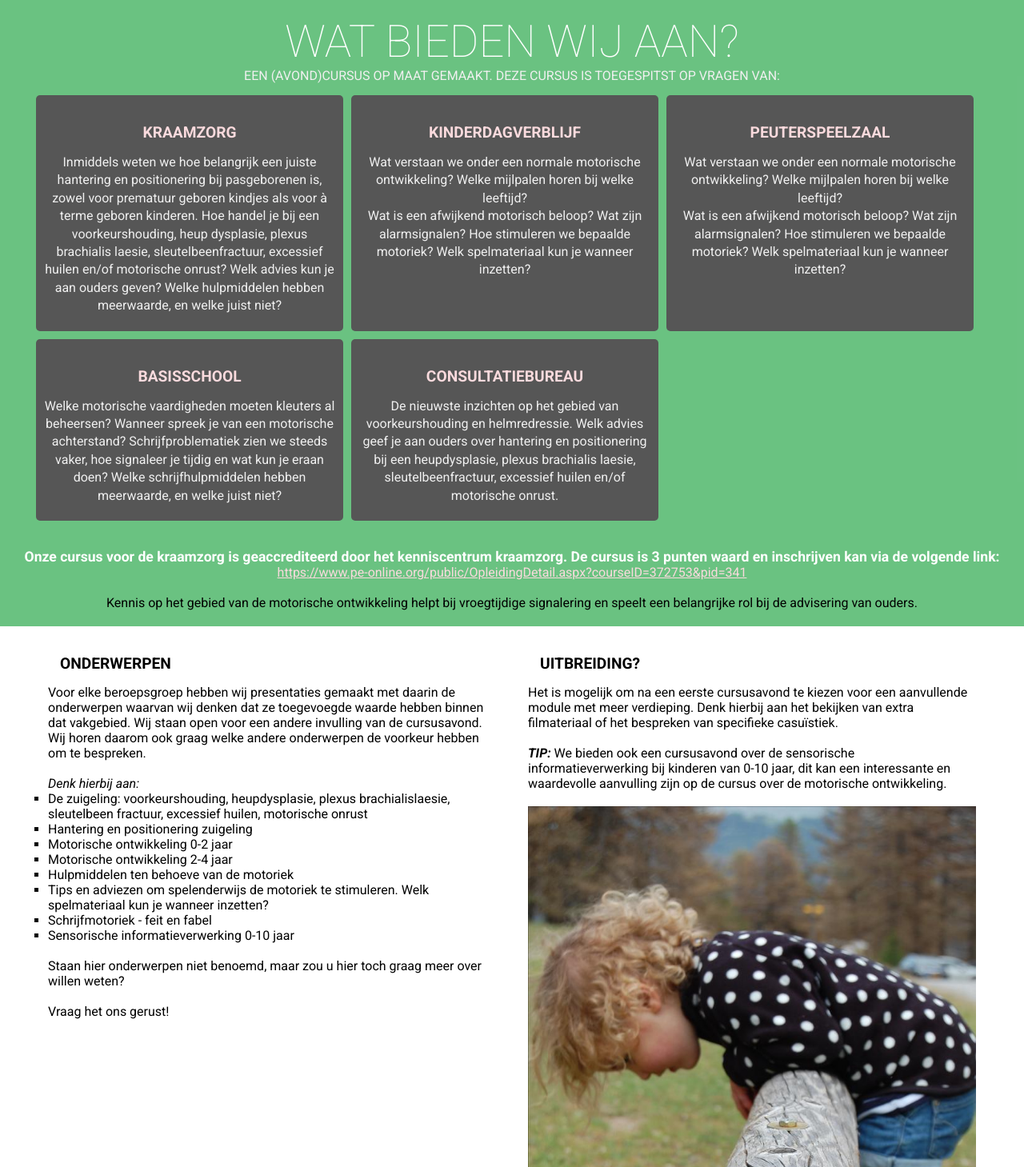
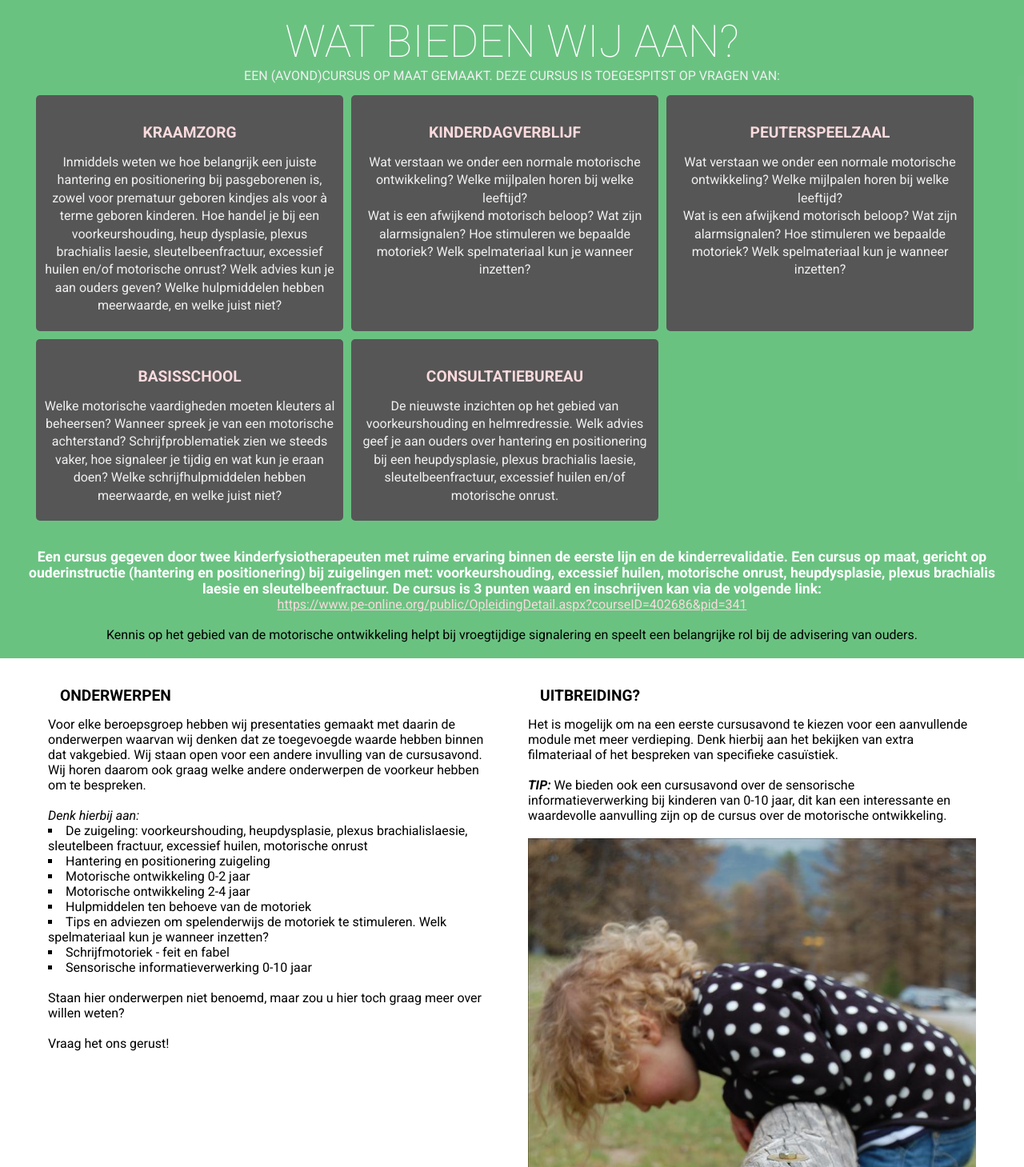
Before and after one commit to kindercursussen/kindercursussen.github.io, a PHP site: page /onze_cursus.html in a window 1280 px wide. Shown: the part 160-1619 px from the top of the page at 80% size. Run offline with PHP 8.4, Linux system fonts and the light colour scheme.

Commit message:
bullet points inside

```diff
--- a/onze_cursus.html
+++ b/onze_cursus.html
@@ -73,8 +73,9 @@
         </div>
       </div>
       <div class="link_accreditatie">
-        <p class="accreditatie_tekst">Onze cursus voor de kraamzorg is geaccrediteerd door het kenniscentrum kraamzorg. De cursus is 3 punten waard en inschrijven kan via de volgende link:</p>
-        <p><a class="link_style" href="https://www.pe-online.org/public/OpleidingDetail.aspx?courseID=372753&pid=341" target="_blank">https://www.pe-online.org/public/OpleidingDetail.aspx?courseID=372753&pid=341</a></p>
+        <p class="accreditatie_tekst">Een cursus gegeven door twee kinderfysiotherapeuten met ruime ervaring binnen de eerste lijn en de kinderrevalidatie.
+Een cursus op maat, gericht op ouderinstructie (hantering en positionering) bij zuigelingen met: voorkeurshouding, excessief huilen, motorische onrust, heupdysplasie, plexus brachialis laesie en sleutelbeenfractuur. De cursus is 3 punten waard en inschrijven kan via de volgende link:</p>
+        <p><a class="link_style" href="https://www.pe-online.org/public/OpleidingDetail.aspx?courseID=402686&pid=341" target="_blank">https://www.pe-online.org/public/OpleidingDetail.aspx?courseID=402686&pid=341</a></p>
         <p><br>Kennis op het gebied van de motorische ontwikkeling helpt bij vroegtijdige signalering en speelt een belangrijke rol bij de advisering van ouders.</p>
       </div>
     </div>
--- a/style/onze_cursus_style.css
+++ b/style/onze_cursus_style.css
@@ -111,6 +111,7 @@
 
 .lijst_onderwerpen {
   list-style-type: square;
+  list-style-position: inside;
 }
 @media only screen and (max-width: 1200px) {
   .onderwerp_uitbereiding {
```
